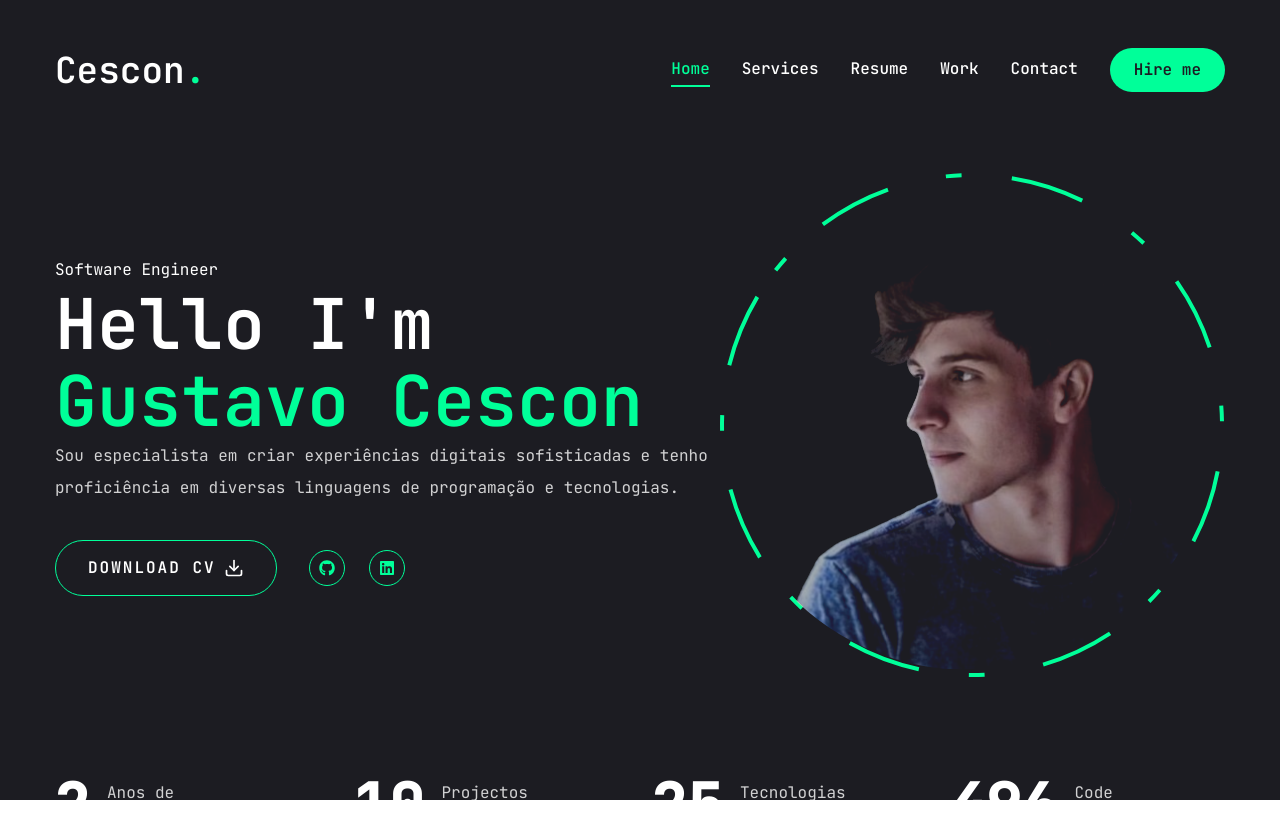
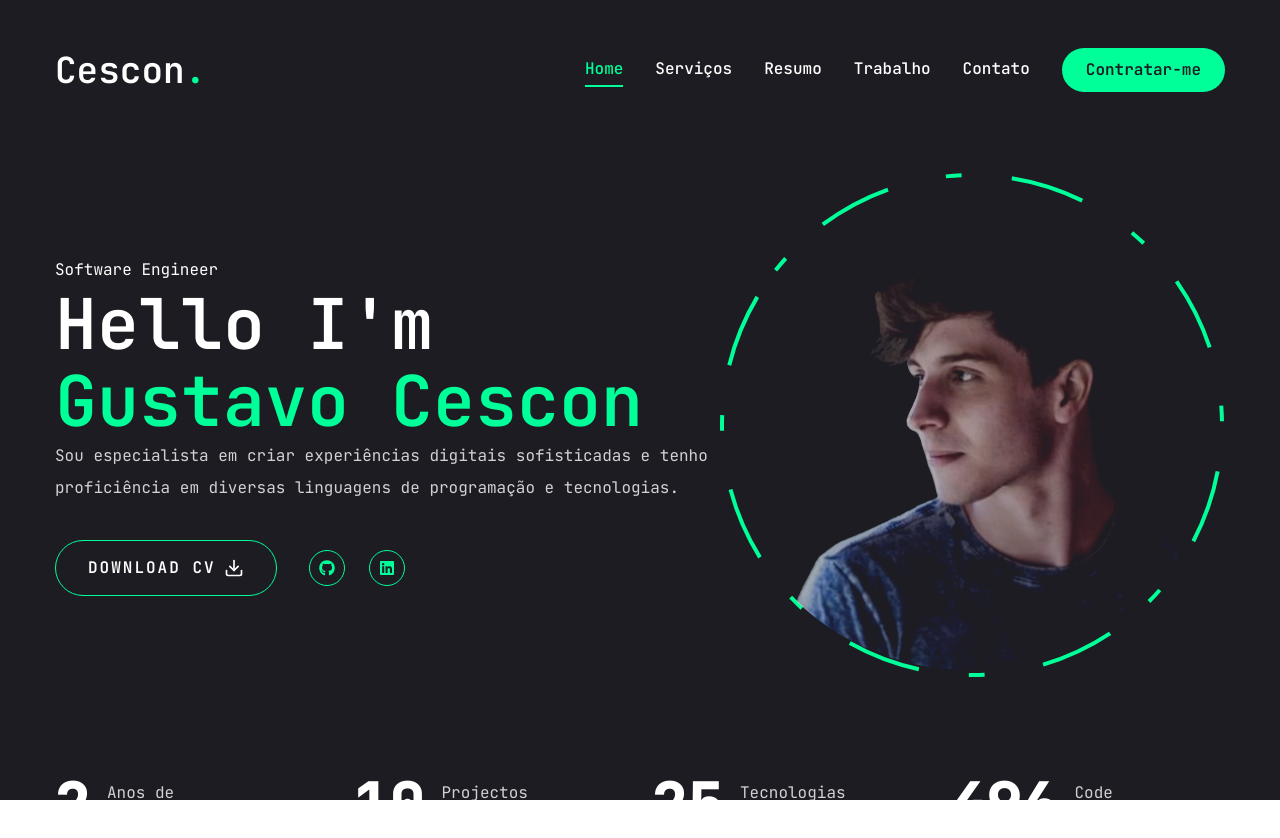
Before and after one commit to GustavoCescon/portfolio, a Next.js app: page / in a window 1280 px wide. Shown: the top 838 px of the page. Built offline with nearby package versions, Linux system fonts and the light colour scheme.

Commit message:
Navbar em português

```diff
--- a/components/Header.jsx
+++ b/components/Header.jsx
@@ -17,7 +17,7 @@ export const Header = () => {
 				<div className="hidden xl:flex items-center gap-8">
 					<Nav />
 					<Link href="/contact">
-						<Button>Hire me</Button>
+						<Button>Contratar-me</Button>
 					</Link>
 				</div>
 
--- a/components/MobileNav.jsx
+++ b/components/MobileNav.jsx
@@ -7,10 +7,10 @@ import { CiMenuFries } from "react-icons/ci";
 
 const links = [
 	{ name: "Home", path: "/", id: 1 },
-	{ name: "services", path: "/services", id: 2 },
-	{ name: "resume", path: "/resume", id: 3 },
-	{ name: "work", path: "/work", id: 4 },
-	{ name: "contact", path: "/contact", id: 5 },
+	{ name: "Serviços", path: "/services", id: 2 },
+	{ name: "Resumo", path: "/resume", id: 3 },
+	{ name: "Trabalho", path: "/work", id: 4 },
+	{ name: "Contato", path: "/contact", id: 5 },
 ];
 
 const MobileNav = () => {
--- a/components/Nav.jsx
+++ b/components/Nav.jsx
@@ -5,10 +5,10 @@ import { usePathname } from "next/navigation";
 
 const links = [
 	{ name: "Home", path: "/", id: 1 },
-	{ name: "services", path: "/services", id: 2 },
-	{ name: "resume", path: "/resume", id: 3 },
-	{ name: "work", path: "/work", id: 4 },
-	{ name: "contact", path: "/contact", id: 5 },
+	{ name: "Serviços", path: "/services", id: 2 },
+	{ name: "Resumo", path: "/resume", id: 3 },
+	{ name: "Trabalho", path: "/work", id: 4 },
+	{ name: "Contato", path: "/contact", id: 5 },
 ];
 export const Nav = () => {
 	const pathname = usePathname();
```
